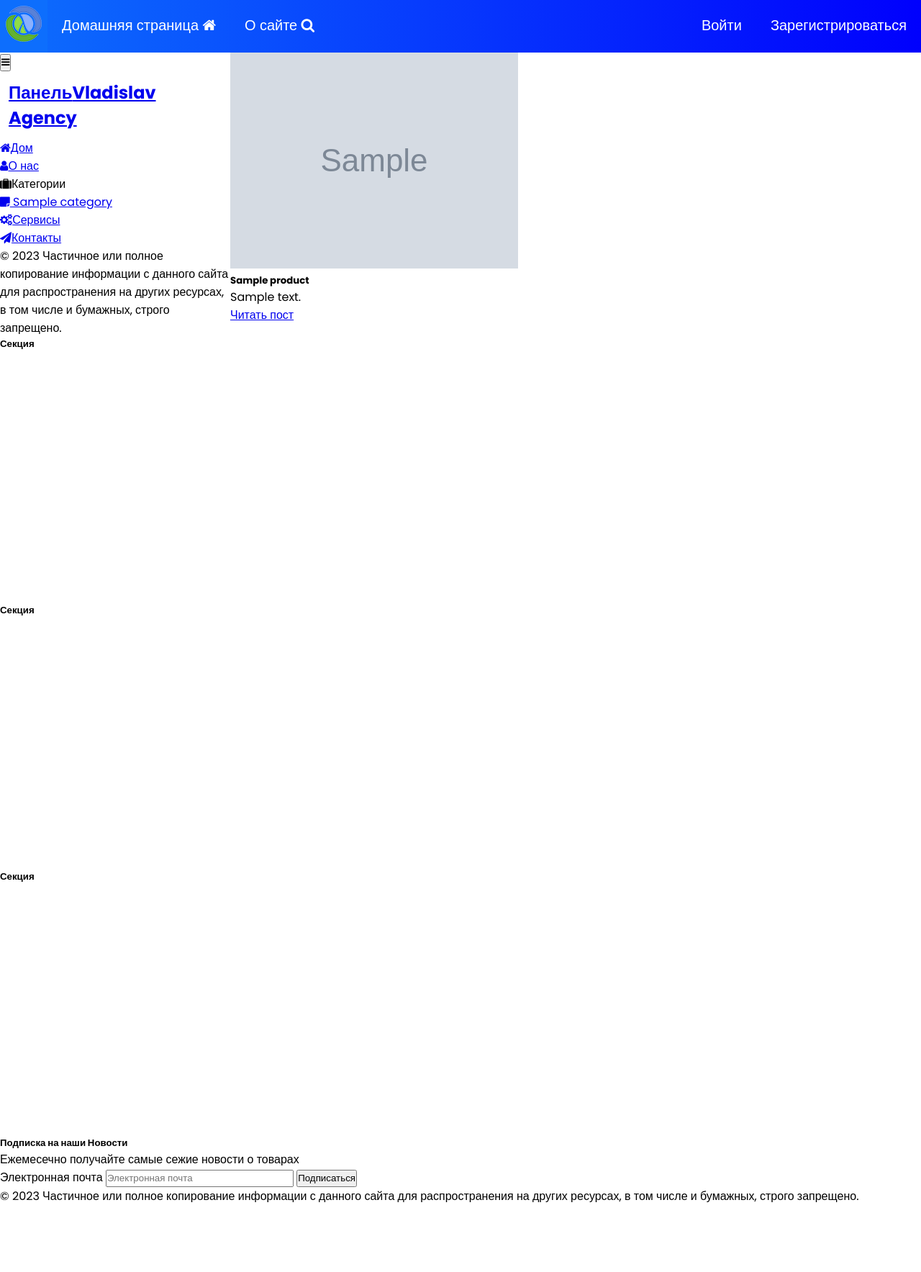
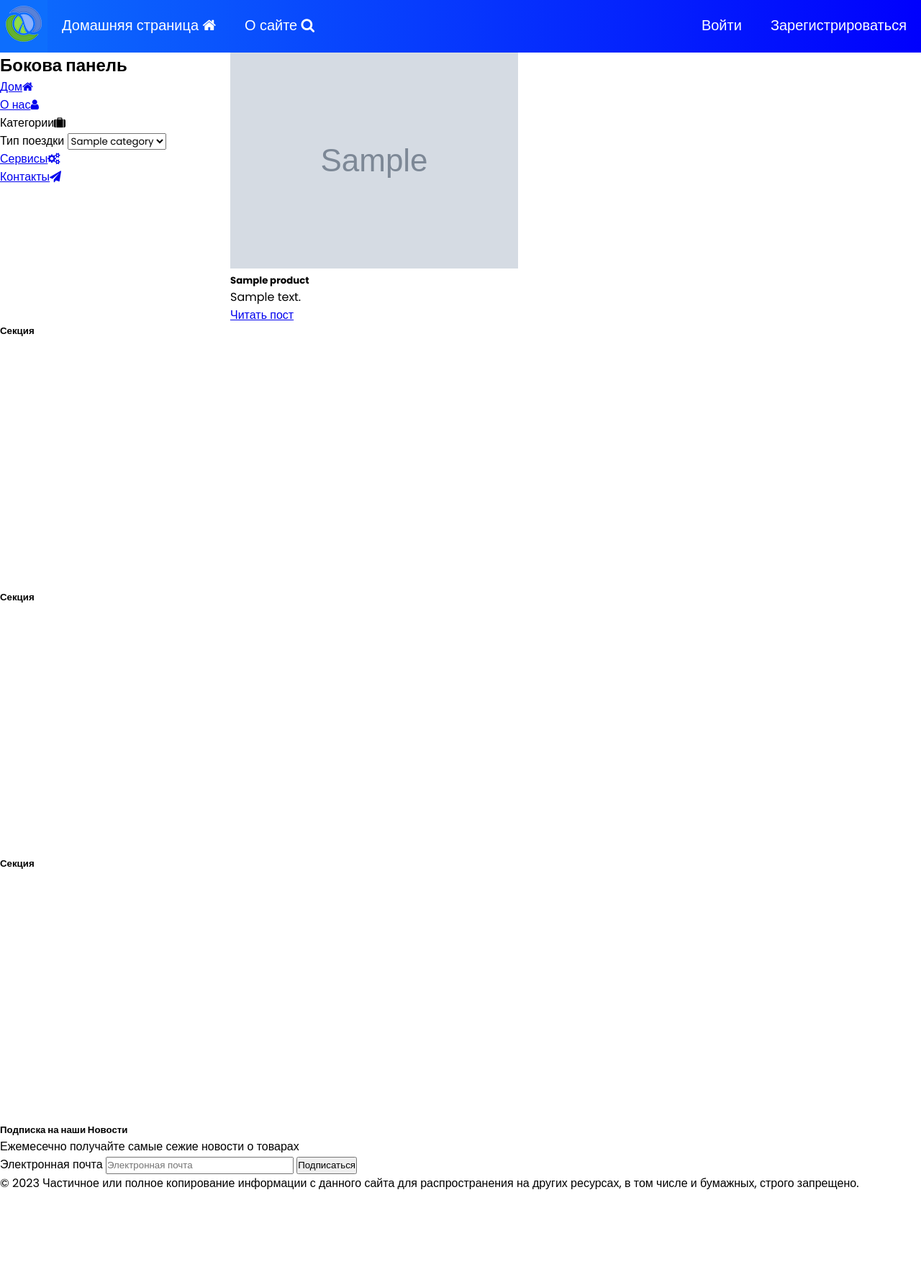
Before and after one commit to EgorKondratyev/site-shop-training, a Django app: page / in a window 1280 px wide. Shown: the whole page at 72% size. After the commit the page ends 1652 px from the top, so only its background shows below. Run offline with Django 4.2, Linux system fonts and the light colour scheme; tables that the repository leaves empty hold one stand-in row (values such as "Sample post"); grey boxes marked "Sample" are stand-in pictures.

Commit message:
sidebar with drop down menu

```diff
--- a/shop/home/templates/home/base.html
+++ b/shop/home/templates/home/base.html
@@ -29,6 +29,8 @@
         <div class="line"></div>
     </div> -->
     <!-- End Preloader -->
+
+
     <!-- Header -->
     <div class="main-header">
 
@@ -87,93 +89,73 @@
         </div>
 
     </div>
+    <!-- End Header -->
 
 
-    <!-- End Header -->
-
+    <!-- Content -->
     <div class="content-container">
 
         <!-- Left Sidebar -->
         <div class="sidebar-container">
-            <div class="col-lg-3 col-md-3 col-12 pr-3">
-                <nav id="sidebar">
-                    <div class="custom-menu">
-                        <button type="button" id="sidebarCollapse" class="btn btn-primary">
-                            <i class="fa fa-bars"></i>
-                            <span class="sr-only">Toggle Menu</span>
-                        </button>
-                    </div>
-                    <div class="p-4">
-                        <h1><a href="index.html" class="logo">Панель<span>Vladislav Agency</span></a></h1>
-                        <ul class="list-unstyled components mb-5">
+            <ul>
+
+                <h2>Бокова панель</h1>
+
                     {% if category_selected == 0 %}
-                            <li class="active"><a href="{% url 'home' %}"><span class="fa fa-home mr-3"></span>Дом
+                    <li class="active"><a href="{% url 'home' %}">Дом<span class="fa fa-home mr-3"></span>
                         </a></li>
                     {% else %}
-                            <li><a href="{% url 'home' %}"><span class="fa fa-home mr-3"></span>Дом
+                    <li><a href="{% url 'home' %}">Дом<span class="fa fa-home mr-3"></span>
                         </a></li>
                     {% endif %}
-                            <li><a href="{% url 'about' %}"><span class="fa fa-user mr-3"></span>О нас</a></li>
 
+                    <li><a href="{% url 'about' %}">О нас<span class="fa fa-user mr-3"></span></a></li>
 
-                            <li><a><span class="fa fa-suitcase mr-3 mt-3"></span>Категории</a></li>
+                    <li>Категории<span class="fa fa-suitcase mr-3 mt-3"></span></li>
+                    <label>Тип поездки</label>
+                    <select>
                         {% for category in categories %}
                         {% if category_selected == category.id %}
-                            <li class="active"><a href="{{ category.get_absolute_url }}"><span
-                                        class="fa fa-sticky-note ml-4"></span>
-                                    {{ category.title }}</a></li>
+                        <option class="active"><a href="{{ category.get_absolute_url }}">{{ category.title }}
+                                <span class="fa fa-sticky-note ml-4"></span></a></option>
                         {% else %}
-                            <li><a href="{{ category.get_absolute_url }}"><span class="fa fa-sticky-note ml-4"></span>
-                                    {{ category.title }}</a></li>
+                        <option><a href="{{ category.get_absolute_url }}">{{ category.title }}
+                                <span class="fa fa-sticky-note ml-4"></span></a></option>
                         {% endif %}
                         {% endfor %}
+                    </select>
 
-
-                            <li><a href="#"><span class="fa fa-cogs mr-3"></span>Сервисы</a></li>
-                            <li><a href="#"><span class="fa fa-paper-plane mr-3"></span>Контакты</a></li>
+                    <li><a href="#">Сервисы<span class="fa fa-cogs mr-3"></span></a></li>
+                    <li><a href="#">Контакты<span class="fa fa-paper-plane mr-3"></span></a></li>
 
                     <!--<li><a href="#"><span class="fa fa-briefcase mr-3"></span>Works</a></li>
                     <li><a href="#"><span class="fa fa-suitcase mr-3"></span>Gallery</a></li>-->
+
                     {% if request.user.is_authenticated %}
                     {% if category_selected == 'cart' %}
-                            <li class="active"><a href="{{ cart.get_absolute_url }}"><span
-                                        class="fa fa-shopping-cart mr-3"></span>Корзина
+                    <li class="active"><a href="{{ cart.get_absolute_url }}">Корзина<span
+                                class="fa fa-shopping-cart mr-3"></span>
                         </a></li>
                     {% else %}
-                            <li><a href="{{ cart.get_absolute_url }}"><span
-                                        class="fa fa-shopping-cart mr-3"></span>Корзина
+                    <li><a href="{{ cart.get_absolute_url }}">Корзина<span class="fa fa-shopping-cart mr-3"></span>
                         </a></li>
                     {% endif %}
                     {% endif %}
+
             </ul>
-
-                        <div class="footer">
-                            <p>&copy; 2023 Частичное или полное копирование информации с данного сайта для
-                                распространения на других
-                                ресурсах, в том числе и бумажных, строго запрещено.</p>
         </div>
-
-                    </div>
-                </nav>
-            </div>
-        </div>
-
         <!-- End Left Sidebar -->
 
 
-        <!-- Content Block -->
+        <!-- Product Block -->
         <div class="content-container">
-            <div class="col-lg-9 col-md-9 col-9">
-                <div id="content" class="">
-                    <div class="row">
             {% block content %} {% endblock %}
         </div>
-                </div>
-            </div>
-        </div>
-        <!-- End Content Block -->
+        <!-- End Product Block -->
 
     </div>
+    <!-- End Content -->
+
 
     <!-- Pagination -->
     {% include './inc/_pagination.html' %}
--- a/shop/shop/static/css/style.css
+++ b/shop/shop/static/css/style.css
@@ -17,7 +17,7 @@
 	list-style-type: none;
 }
 .nav-item {
-
+	transition: 0.75s;
 }
 .logo {
 	display: block;
@@ -47,9 +47,6 @@
 	grid-column: 4/13;
 }
 /* End Grid */
-
-
-
 
 /* Preloader */
 /* Colors */
```
Lines whose indentation alone changed are shown as unchanged.
